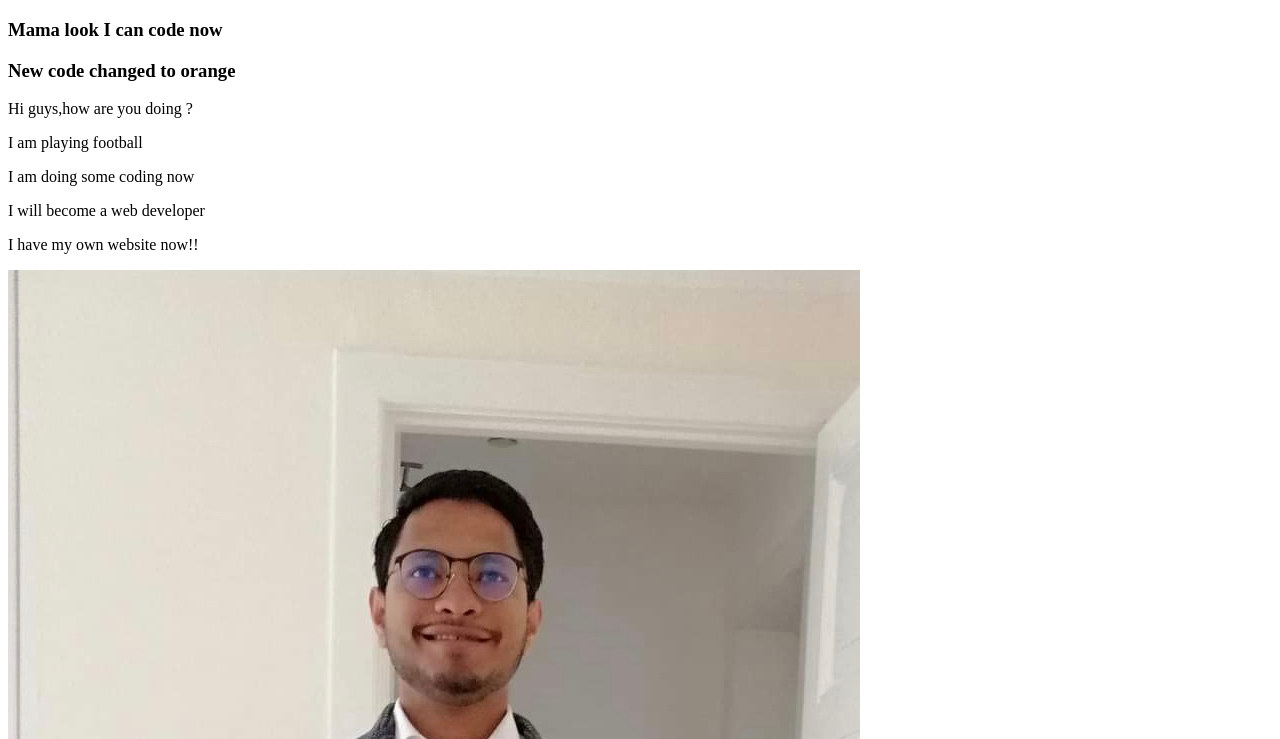
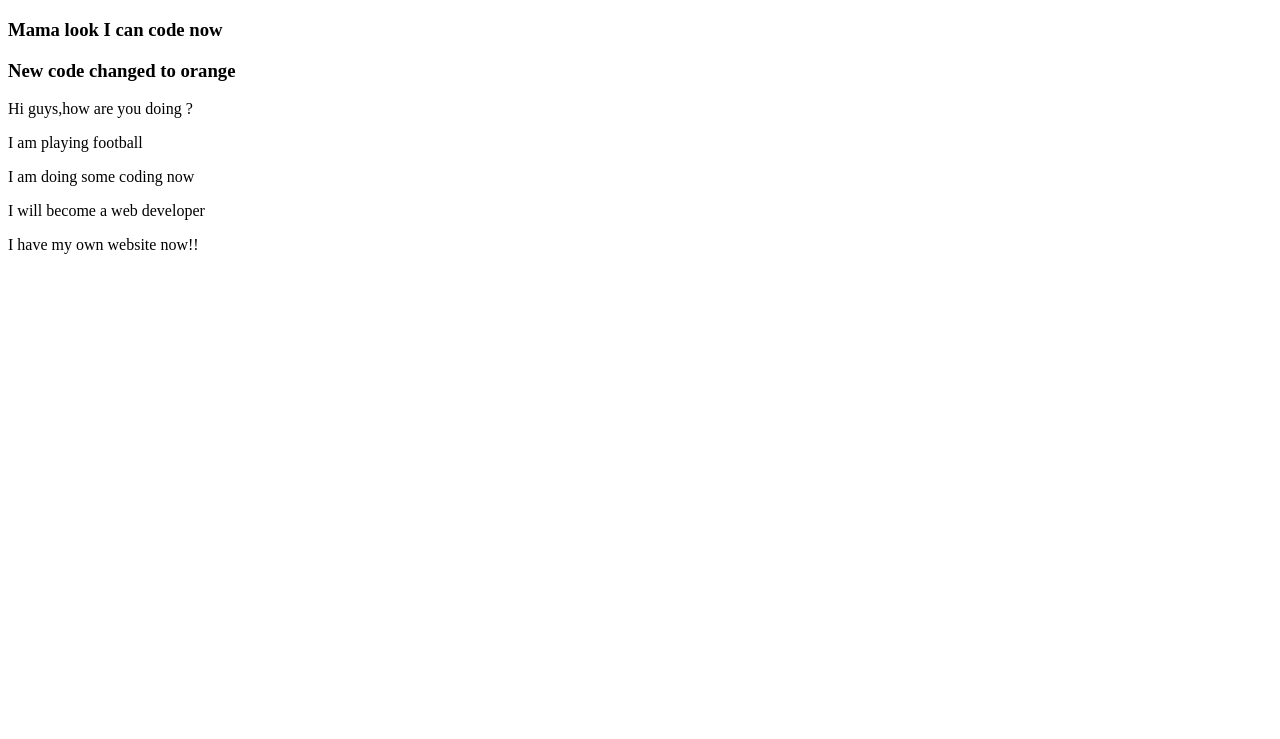
Before and after one commit to AdibChy/my-second-repo, a plain HTML site: page index.html in a window 1280 px wide. Shown: the part 61-800 px from the top of the page. Drawn offline with Linux system fonts and the light colour scheme.

Commit message:
pic disabled

```diff
--- a/index.html
+++ b/index.html
@@ -16,7 +16,6 @@
     <p>I am doing some coding now </p>
     <p>I will become a web developer</p>
     <p>I have my own website now!!</p>
-    <img src="image1.jpg" alt="">
     <link rel="shortcut icon" href="Screenshot 2021-07-01 at 10.14.51 PM.png" type="image/x-icon">
 </body>
 </html>
```
Also changed, not shown: image1.jpg (deleted).
